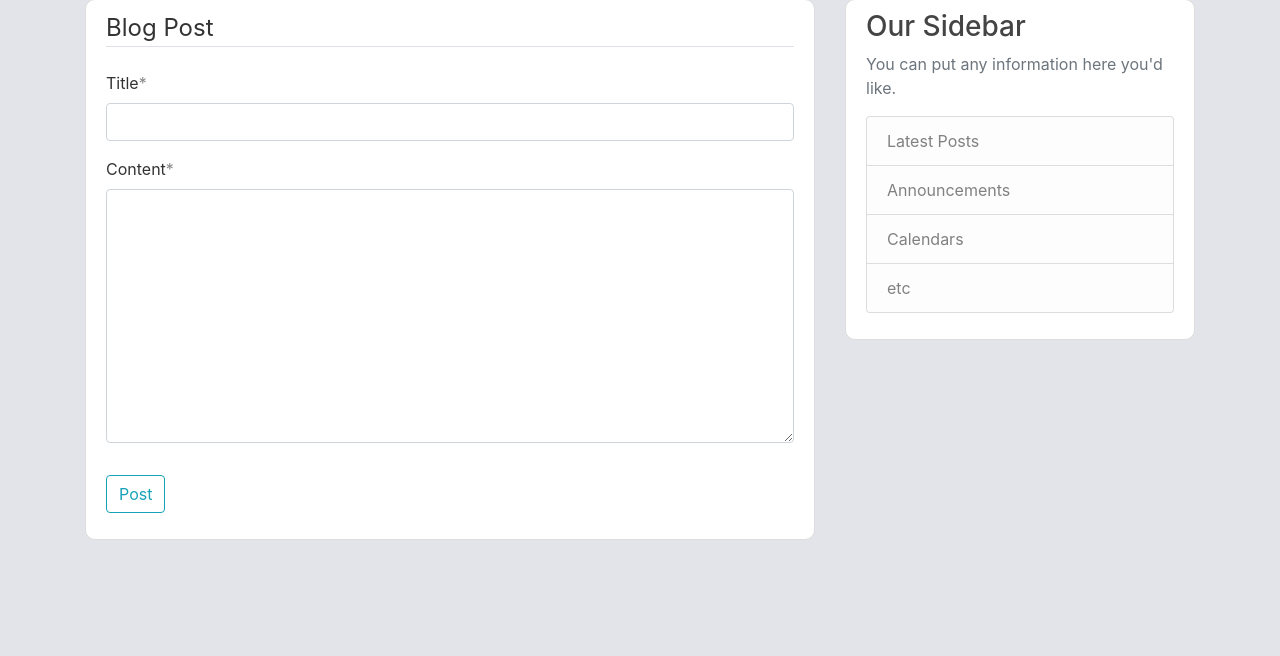
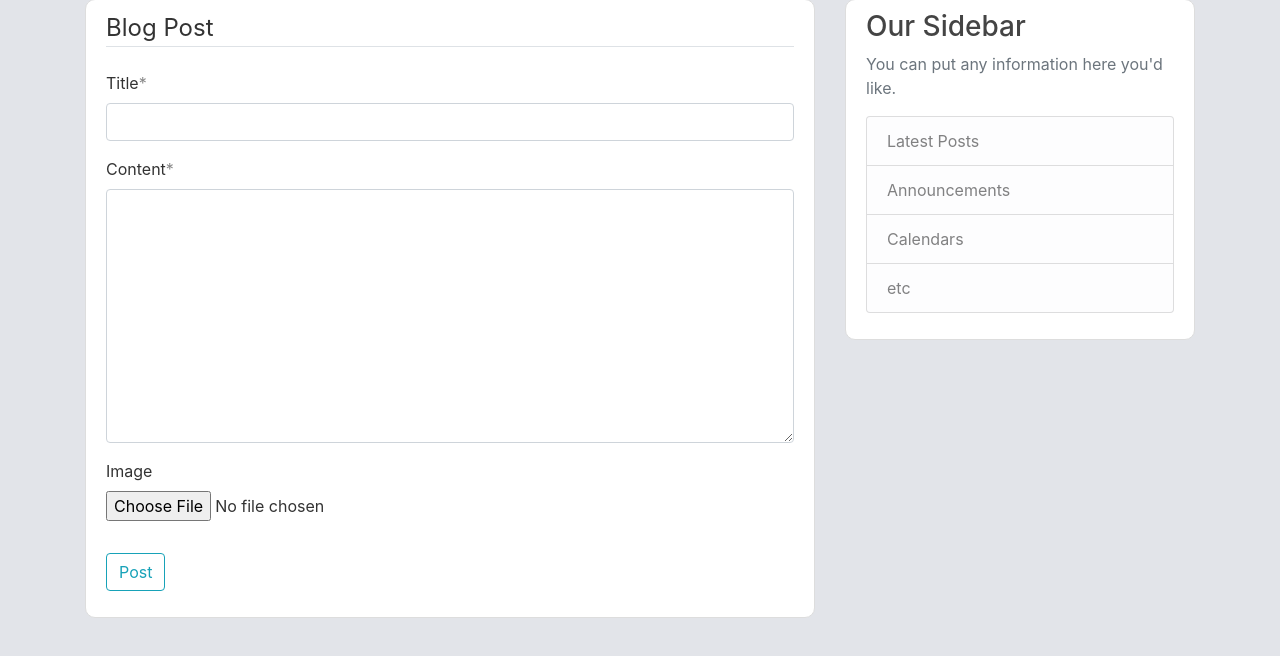
Before and after one commit to hieu-le296/ufvhub, a Django app: page /post/new/ in a window 1280 px wide. Shown: the part 81-737 px from the top of the page. Run offline with Django 3.2, Linux system fonts and the light colour scheme; the visitor is signed in with stand-in values (Sample User, id 1); data comes from the database, SQL or seed files in the repository; some libraries are stand-ins or nearby versions.

Commit message:
Add image option to post

```diff
--- a/blog/models.py
+++ b/blog/models.py
@@ -8,6 +8,7 @@ class Post(models.Model):
     title = models.CharField(max_length=100)
     content = models.TextField()
     date_posted = models.DateField(default=timezone.now)
+    image = models.ImageField(null=True, blank=True, upload_to='images/')
     author = models.ForeignKey(User, on_delete=models.CASCADE)
 
     def __str__(self):
--- a/blog/static/blog/dark.css
+++ b/blog/static/blog/dark.css
@@ -111,3 +111,9 @@ hr{
 	margin: 20px;
 	background-color: #eaeaea;
 }
+
+ .list-group-item {
+    background-color: #222831 !important;
+    border-color: gray;
+    color: #eaeaea;
+}
--- a/blog/templates/blog/post_form.html
+++ b/blog/templates/blog/post_form.html
@@ -3,7 +3,7 @@
 {% block content %}
 
 <div class="content-section">
-    <form method="POST">
+    <form method="POST" enctype="multipart/form-data">
         {% csrf_token %}
         <fieldset class="form-group">
             <legend class="border-bottom mb-4">Blog Post</legend>
--- a/blog/views.py
+++ b/blog/views.py
@@ -1,4 +1,4 @@
-from django.shortcuts import render, get_object_or_404
+from django.shortcuts import render, get_object_or_404, redirect
 from django.contrib.auth.mixins import LoginRequiredMixin, UserPassesTestMixin
 from django.contrib.auth.models import User
 from django.views.generic import (
@@ -46,16 +46,19 @@ class PostDetailView(DetailView):
 
 class PostCreateView(LoginRequiredMixin, CreateView):
     model = Post
-    fields = ["title", "content"]
+    fields = ["title", "content", "image"]
 
     def form_valid(self, form):
-        form.instance.author = self.request.user
-        return super().form_valid(form)
+        post = form.save(commit=False)
+        post.author = self.request.user
+        #post.image = form.cleaned_data['image']
+        post.save()
+        return redirect('blog-home')
 
 
 class PostUpdateView(LoginRequiredMixin, UserPassesTestMixin, UpdateView):
     model = Post
-    fields = ["title", "content"]
+    fields = ["title", "content", 'image']
 
     def form_valid(self, form):
         form.instance.author = self.request.user
```
Also changed, not shown: blog/templates/blog/post_detail.html (+11 -1 lines), blog/migrations/0001_initial.py, users/views.py (line endings or trailing spaces).
